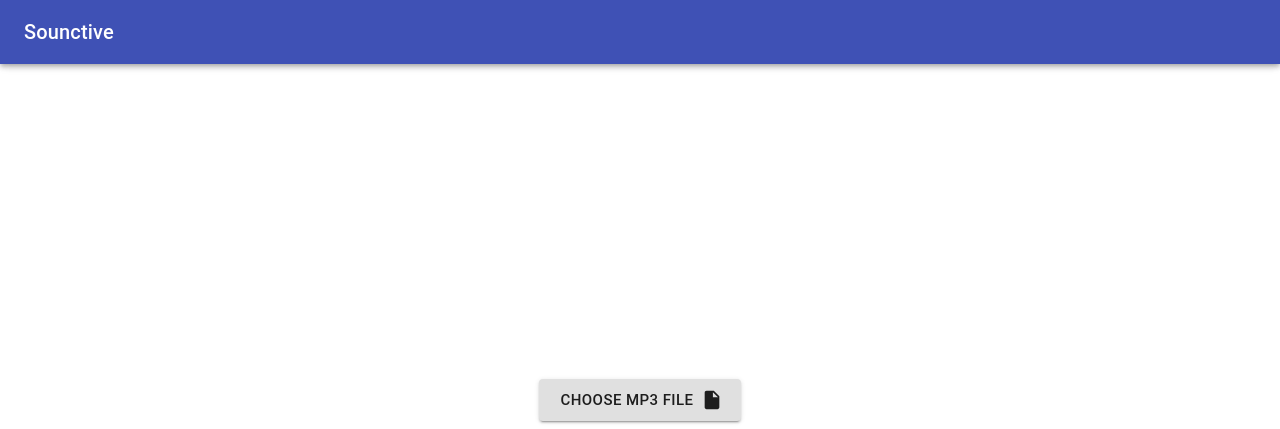
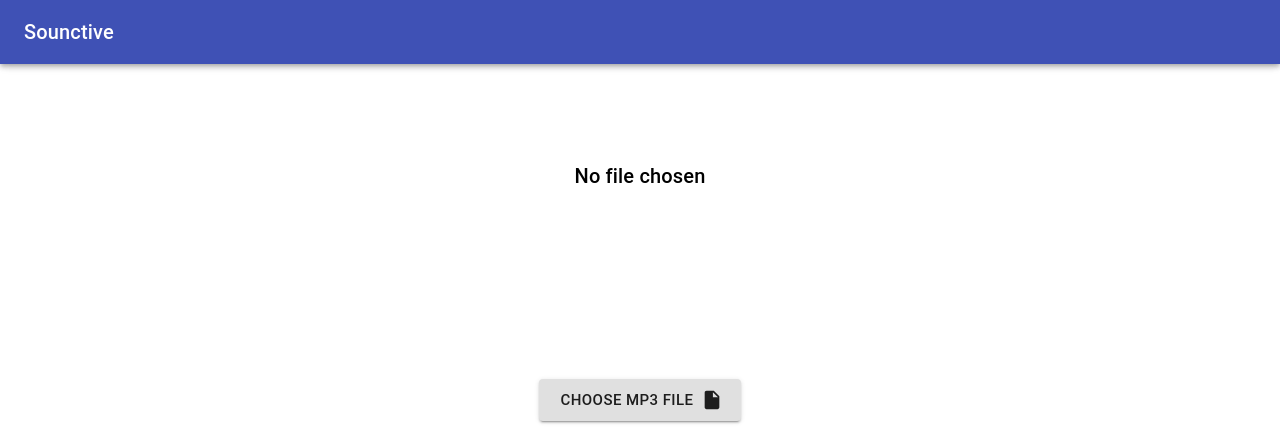
Before and after one commit to sampittko/unilj-sounctive, a React (Create React App) app: page / in a window 1280 px wide. Shown: the top 429 px of the page. Built offline with nearby package versions, Linux system fonts and the light colour scheme.

Commit message:
- improve (a lot?)

```diff
--- a/src/App.js
+++ b/src/App.js
@@ -1,18 +1,45 @@
+import ChooseFileButton from './components/ChooseFileButton'
+import ChooseModification from './components/choosemodification/ChooseModification';
+import ChosenFileText from './components/common/ChosenFileText';
 import Container from './components/common/Container'
-import FileChooser from './components/filechooser/FileChooser'
 import React from 'react'
 import Stepper from './components/Stepper';
+import { makeStyles } from '@material-ui/styles';
+
+const useStyles = makeStyles({
+  centered: {
+    height: '100vh',
+    width: '100vw',
+    textAlign: 'center',
+    display: 'table-cell',
+    verticalAlign: 'middle',
+  },
+})
 
 const App = () => {
   const [activeStep, setActiveStep] = React.useState(0);
   const [file, setFile] = React.useState(null);
+  const [modification, setModification] = React.useState(null);
+  const classes = useStyles();
 
-  const getActiveComponent = () => {
+  const getMainComponent = () => {
+    let component;
     switch (activeStep) {
-      case 1: console.log("Not yet implemented"); break;
+      case 1: component = (
+          <ChooseModification
+            activeModification={modification}
+            onChoose={handleChosenModification}
+          />
+        );
+        break;
       case 2: console.log("Not yet implemented"); break;
-      default: return <FileChooser onChoose={file => handleChosenFile(file)}/>;
+      default: component = <ChooseFileButton onChoose={handleChosenFile}/>; break;
     }
+    return (
+      <div className={classes.centered}>
+        {component}
+      </div>
+    );
   }
 
   const handleCanceledEdit = () => {
@@ -20,9 +47,16 @@ const App = () => {
     setFile(null);
   }
 
-  const handleChosenFile = file => {
+  const handleChosenFile = chosenFile => {
     setActiveStep(1);
-    setFile(file);
+    setFile(chosenFile);
+    // let player = new Tone.Player(URL.createObjectURL(chosenFile)).toMaster();
+    // player.autostart = true;
+  }
+
+  const handleChosenModification = chosenModification => {
+    setActiveStep(2);
+    setModification(chosenModification);
   }
 
   return (
@@ -30,7 +64,8 @@ const App = () => {
       cancelableEdit={activeStep !== 0}
       onEditCanceled={handleCanceledEdit}
     >
-      {getActiveComponent()}
+      <ChosenFileText fileName={file ? file.name : ""} />
+      {getMainComponent()}
       <Stepper activeStep={activeStep}/>
     </Container>
   );
--- a/src/components/filechooser/FileChooser.js
+++ b/src/components/ChooseFileButton.js
@@ -2,37 +2,32 @@ import { Button } from '@material-ui/core';
 import InsertDriveFileIcon from '@material-ui/icons/InsertDriveFile';
 import PropTypes from 'prop-types';
 import React from 'react';
-import { SUPPORTED_FILE_TYPES } from '../../config';
-import Tone from 'tone';
+import { SUPPORTED_FILE_TYPES } from '../config';
 import { makeStyles } from '@material-ui/styles';
-import { sharedStyles } from '../common/Container';
 
 const useStyles = makeStyles({
-  fileChooser: {
-    textAlign: 'center',
-    ...sharedStyles
-  },
   input: {
     display: 'none',
   },
 })
 
-const startPlaying = event => {
-  let files = Array.from(event.target.files);
-  let player = new Tone.Player(URL.createObjectURL(files[0])).toMaster();
-  player.autostart = true;
-}
+const ChooseFileButton = props => {
+  const classes = useStyles();
 
-const FileChooser = props => {
-  const classes = useStyles();
+  const handleChange = event => {
+    let files = Array.from(event.target.files);
+    let file = files[0];
+    props.onChoose(file);
+  }
+
   return (
-    <div className={classes.fileChooser}>
+    <div>
       <input
         id="button-file"
         className={classes.input}
         type="file"
         accept={SUPPORTED_FILE_TYPES}
-        onChange={event => startPlaying(event)}
+        onChange={handleChange}
       />
       <label htmlFor="button-file">
         <Button
@@ -48,8 +43,8 @@ const FileChooser = props => {
   );
 }
 
-FileChooser.propTypes = {
+ChooseFileButton.propTypes = {
   onChoose: PropTypes.func.isRequired,
 }
 
-export default FileChooser;
+export default ChooseFileButton;
--- /dev/null
+++ b/src/components/choosemodification/ChooseModification.js
@@ -0,0 +1,41 @@
+import FormControlLabel from './FormControlLabel';
+import PropTypes from 'prop-types';
+import { RadioGroup } from '@material-ui/core';
+import React from 'react';
+import { makeStyles } from '@material-ui/styles';
+import { sharedStyles } from '../common/Container';
+
+const useStyles = makeStyles({
+  radioGroup: {
+    alignContent: 'space-around',
+    ...sharedStyles
+  },
+})
+
+const ChooseModification = props => {
+  const classes = useStyles();
+  return (
+    <RadioGroup
+      aria-label="modification"
+      name="modification"
+      value={props.activeModification}
+      onChange={event => props.onChoose(event.target.value)}
+      className={classes.radioGroup}
+    >
+      <FormControlLabel label="Bass booster"/>
+      <FormControlLabel label="Pitch shifter"/>
+      <FormControlLabel label="Volume changer"/>
+      <FormControlLabel label="Speed changer"/>
+      <FormControlLabel label="Reverser"/>
+      <FormControlLabel label="Trimmer"/>
+      <FormControlLabel label="Cutter"/>
+    </RadioGroup>
+  );
+}
+
+ChooseModification.propTypes = {
+  onChoose: PropTypes.func.isRequired,
+  activeModification: PropTypes.string,
+}
+
+export default ChooseModification;
--- /dev/null
+++ b/src/components/choosemodification/FormControlLabel.js
@@ -0,0 +1,43 @@
+import { FormControlLabel, Radio } from '@material-ui/core';
+
+import { MODIFICATIONS_LABELS } from '../../config';
+import PropTypes from 'prop-types';
+import React from 'react';
+import { makeStyles } from '@material-ui/styles';
+
+const useStyles = makeStyles({
+  formControlLabel: {
+    marginRight: 0,
+  },
+})
+
+const getValue = label => {
+  switch (label) {
+    case MODIFICATIONS_LABELS.NO_1: return "bass-boost";
+    case MODIFICATIONS_LABELS.NO_2: return "pitch-shift";
+    case MODIFICATIONS_LABELS.NO_3: return "volume-change";
+    case MODIFICATIONS_LABELS.NO_4: return "speed-change";
+    case MODIFICATIONS_LABELS.NO_5: return "reverse";
+    case MODIFICATIONS_LABELS.NO_6: return "trim";
+    case MODIFICATIONS_LABELS.NO_7: return "cut";
+    default: return "";
+  }
+}
+
+const FormControlLabelComponent = props => {
+  const classes = useStyles();
+  return (
+      <FormControlLabel
+        value={getValue(props.label)}
+        control={<Radio />}
+        label={props.label}
+        className={classes.formControlLabel}
+      />
+  );
+}
+
+FormControlLabelComponent.propTypes = {
+  label: PropTypes.string.isRequired,
+}
+
+export default FormControlLabelComponent;
--- /dev/null
+++ b/src/components/common/ChosenFileText.js
@@ -0,0 +1,31 @@
+import PropTypes from 'prop-types';
+import React from 'react';
+import { Typography } from "@material-ui/core"
+import { makeStyles } from '@material-ui/styles';
+import { sharedStyles } from './Container';
+
+const useStyles = makeStyles({
+  text: {
+    position: 'absolute',
+    textAlign: 'center',
+    top: '20vh',
+    left: 0,
+    right: 0,
+    ...sharedStyles
+  }
+});
+
+const ChosenFileText = props => {
+  const classes = useStyles();
+  return (
+    <Typography className={classes.text} variant="h6">
+      {props.fileName === '' ? "No file chosen" : props.fileName}
+    </Typography>
+  );
+}
+
+ChosenFileText.propTypes = {
+  fileName: PropTypes.string.isRequired,
+}
+
+export default ChosenFileText;
--- a/src/components/common/Container.js
+++ b/src/components/common/Container.js
@@ -18,21 +18,17 @@ const useStyles = makeStyles({
 const Container = props => {
   const classes = useStyles();
   return (
-    <Grid container className={classes.container}>
+    <Grid
+      container
+      className={classes.container}
+      container
+    >
       <Grid item xs={12}>
         <Appbar
           cancelableEdit={props.cancelableEdit}
           onEditCanceled={props.onEditCanceled}
         />
-      </Grid>
-      <Grid item xs={12}>
-        <Grid container>
-          {React.Children.map(props.children, child => (
-            <Grid item xs={12}>
-              {React.cloneElement(child)}
-            </Grid>
-          ))}
-        </Grid>
+        {props.children}
       </Grid>
     </Grid>
   );
--- a/src/components/common/appbar/AppBar.js
+++ b/src/components/common/appbar/AppBar.js
@@ -1,6 +1,6 @@
 import { AppBar, Toolbar } from "@material-ui/core"
 
-import CancelButton from "./CancelButton";
+import CancelEditButton from "./CancelEditButton";
 import PropTypes from 'prop-types';
 import React from 'react';
 import Title from "./Title";
@@ -10,7 +10,7 @@ const AppBarComponent = props => {
     <AppBar>
       <Toolbar>
         <Title/>
-        <CancelButton
+        <CancelEditButton
           visible={props.cancelableEdit}
           onClick={props.onEditCanceled}
         />
--- a/src/components/common/appbar/CancelButton.js
+++ b/src/components/common/appbar/CancelEditButton.js
@@ -5,23 +5,20 @@ import PropTypes from 'prop-types';
 import React from 'react';
 import { makeStyles } from "@material-ui/styles";
 
-const useStyles = makeStyles(props => ({
-  tooltip: {
-    display: props.visible ? 'inherit' : 'none',
-  },
-  iconButton: {
+const useStyles = makeStyles({
+  iconButton: props => ({
+    display: props.visible ? 'initial' : 'none',
     position: 'absolute',
     right: '24px',
-  },
-}))
+  }),
+})
 
-const CancelButton = props => {
+const CancelEditButton = props => {
   const classes = useStyles(props);
   return (
     <Tooltip
       placement="left"
-      title="Cancel editing"
-      className={classes.tooltip}
+      title="Cancel edit"
     >
       <IconButton
         className={classes.iconButton}
@@ -34,9 +31,9 @@ const CancelButton = props => {
   );
 }
 
-CancelButton.propTypes = {
+CancelEditButton.propTypes = {
   visible: PropTypes.bool.isRequired,
   onClick: PropTypes.func.isRequired,
 }
 
-export default CancelButton;
+export default CancelEditButton;
--- a/src/config.js
+++ b/src/config.js
@@ -1,2 +1,12 @@
 export const APP_NAME = 'Sounctive';
 export const SUPPORTED_FILE_TYPES = "audio/mp3";
+
+export const MODIFICATIONS_LABELS = {
+  NO_1: "Bass booster",
+  NO_2: "Pitch shifter",
+  NO_3: "Volume changer",
+  NO_4: "Speed changer",
+  NO_5: "Reverser",
+  NO_6: "Trimmer",
+  NO_7: "Cutter",
+}
```
